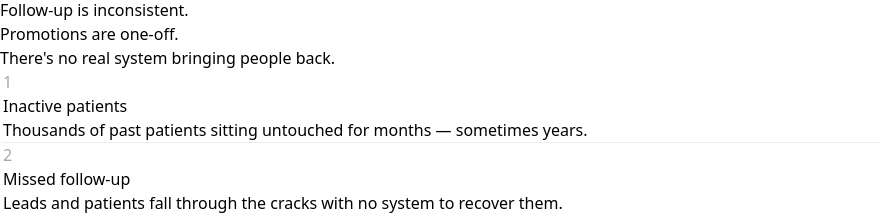
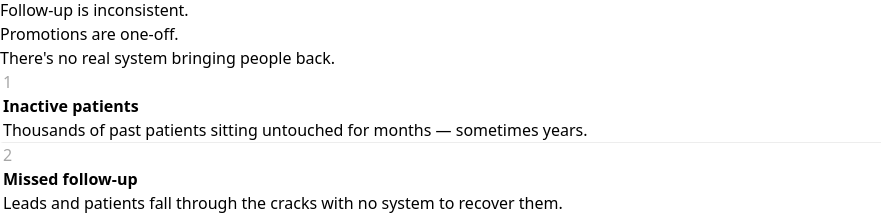
Before and after one commit to alexshue-code/synta-funnel, a React (Vite) app: page / in a window 1280 px wide. Shown: the part 586-801 px from the top of the page, without its empty margins (0-881 px from the left). Built offline with nearby package versions, Linux system fonts and the light colour scheme.

Commit message:
Refine issue block hover: border fade, elevation, sibling dimming, title weight

```diff
--- a/src/App.jsx
+++ b/src/App.jsx
@@ -88,6 +88,8 @@ function HeroSection() {
 }
 
 function ProblemSection() {
+  const [hoveredIndex, setHoveredIndex] = useState(null);
+
   const bullets = [
     "Patients come in once and never hear from you again.",
     "Follow-up is inconsistent.",
@@ -141,7 +143,16 @@ function ProblemSection() {
             {/* Right column */}
             <div className="flex flex-col rounded-[28px] border border-black/7 bg-white shadow-[0_14px_40px_rgba(0,0,0,0.04)] overflow-hidden">
               {issues.map((issue, i) => (
-                <ProblemIssueBlock key={issue.title} issue={issue} index={i} total={issues.length} />
+                <ProblemIssueBlock
+                  key={issue.title}
+                  issue={issue}
+                  index={i}
+                  total={issues.length}
+                  isHovered={hoveredIndex === i}
+                  isDimmed={hoveredIndex !== null && hoveredIndex !== i}
+                  onHover={() => setHoveredIndex(i)}
+                  onLeave={() => setHoveredIndex(null)}
+                />
               ))}
             </div>
           </div>
@@ -151,34 +162,39 @@ function ProblemSection() {
   );
 }
 
-function ProblemIssueBlock({ issue, index, total }) {
-  const [hovered, setHovered] = useState(false);
-
+function ProblemIssueBlock({ issue, index, total, isHovered, isDimmed, onHover, onLeave }) {
   return (
     <div
-      onMouseEnter={() => setHovered(true)}
-      onMouseLeave={() => setHovered(false)}
+      onMouseEnter={onHover}
+      onMouseLeave={onLeave}
       className="flex items-start gap-4 px-6 py-6 md:px-8"
       style={{
-        borderLeft: hovered ? "3px solid #0055FE" : "3px solid transparent",
-        background: hovered ? "rgba(0, 85, 254, 0.03)" : "transparent",
+        borderLeft: `3px solid rgba(0, 85, 254, ${isHovered ? 1 : 0})`,
+        background: isHovered ? "rgba(0, 85, 254, 0.03)" : "transparent",
         borderBottom: index < total - 1 ? "1px solid rgba(0,0,0,0.07)" : "none",
+        transform: isHovered ? "translateY(-1px)" : "translateY(0)",
+        opacity: isDimmed ? 0.72 : 1,
         transition: "all 0.2s ease",
       }}
     >
       <div
         className="mt-0.5 flex h-6 w-6 flex-shrink-0 items-center justify-center rounded-full border text-[11px] font-semibold"
         style={{
-          color: hovered ? "#0055FE" : "rgba(0,0,0,0.35)",
-          borderColor: hovered ? "#0055FE" : "rgba(0,0,0,0.10)",
-          transform: hovered ? "scale(1.05)" : "scale(1)",
+          color: isHovered ? "#0055FE" : "rgba(0,0,0,0.35)",
+          borderColor: isHovered ? "#0055FE" : "rgba(0,0,0,0.10)",
+          transform: isHovered ? "scale(1.05)" : "scale(1)",
           transition: "all 0.2s ease",
         }}
       >
         {index + 1}
       </div>
       <div>
-        <div className="text-base font-semibold tracking-[-0.02em] text-black md:text-lg">{issue.title}</div>
+        <div
+          className="text-base tracking-[-0.02em] text-black md:text-lg"
+          style={{ fontWeight: isHovered ? 700 : 600, transition: "font-weight 0.2s ease" }}
+        >
+          {issue.title}
+        </div>
         <p className="mt-1 text-sm leading-6 text-black/55">{issue.text}</p>
       </div>
     </div>
```
